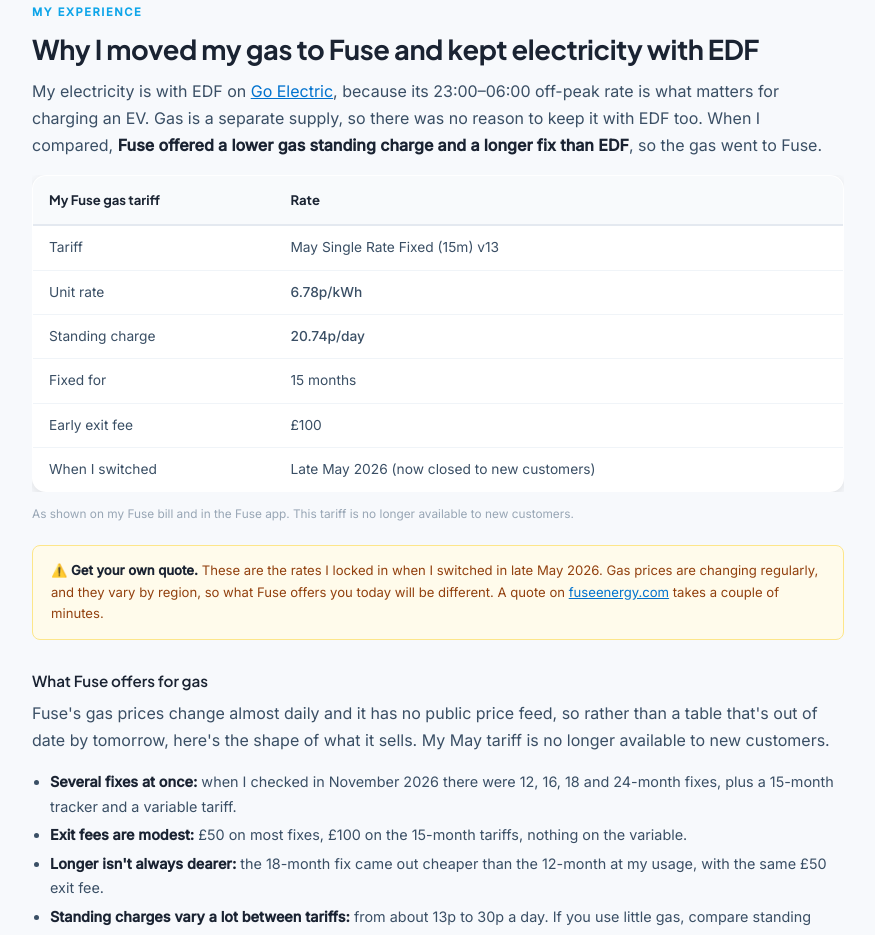
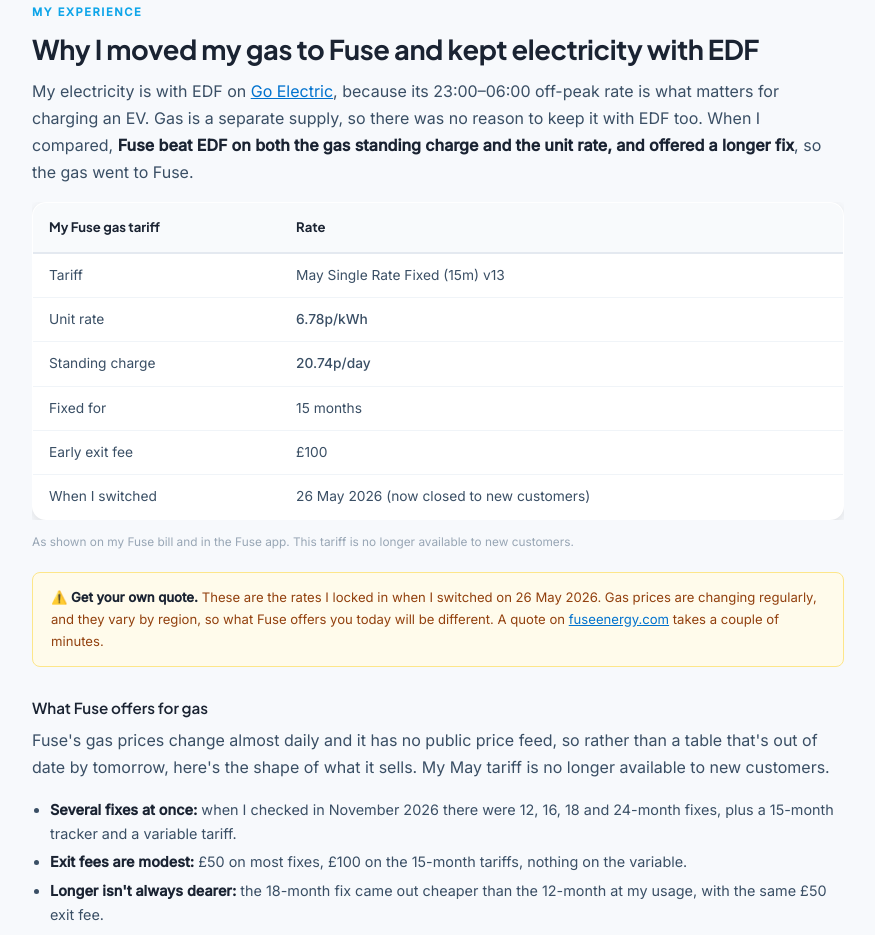
Before and after one commit to stevekirtley/evtariff, a plain HTML site: page fuse-energy-referral-code.html in a window 1280 px wide. Shown: the part 3890-4825 px from the top of the page, without its empty margins (202-1077 px from the left). Drawn offline with Linux system fonts and the light colour scheme.

Commit message:
Give the 26 May gas switch date and note Fuse beat EDF on both rates
Co-Authored-By: Claude Opus 5.5 <noreply@anthropic.com>

```diff
--- a/fuse-energy-referral-code.html
+++ b/fuse-energy-referral-code.html
@@ -307,7 +307,7 @@
   <div class="container">
     <div class="section-label">My experience</div>
     <h2 id="why-heading">Why I moved my gas to Fuse and kept electricity with EDF</h2>
-    <p>My electricity is with EDF on <a href="/best-octopus-intelligent-go-alternatives">Go Electric</a>, because its 23:00–06:00 off-peak rate is what matters for charging an EV. Gas is a separate supply, so there was no reason to keep it with EDF too. When I compared, <strong>Fuse offered a lower gas standing charge and a longer fix than EDF</strong>, so the gas went to Fuse.</p>
+    <p>My electricity is with EDF on <a href="/best-octopus-intelligent-go-alternatives">Go Electric</a>, because its 23:00–06:00 off-peak rate is what matters for charging an EV. Gas is a separate supply, so there was no reason to keep it with EDF too. When I compared, <strong>Fuse beat EDF on both the gas standing charge and the unit rate, and offered a longer fix</strong>, so the gas went to Fuse.</p>
     <div style="overflow-x:auto;">
       <table class="data-table" aria-label="My Fuse gas rates">
         <thead><tr><th scope="col">My Fuse gas tariff</th><th scope="col">Rate</th></tr></thead>
@@ -317,13 +317,12 @@
           <tr><td>Standing charge</td><td class="val-good">20.74p/day</td></tr>
           <tr><td>Fixed for</td><td>15 months</td></tr>
           <tr><td>Early exit fee</td><td>£100</td></tr>
-          <tr><td>When I switched</td><td>Late May 2026 (now closed to new customers)</td></tr>
+          <tr><td>When I switched</td><td>26 May 2026 (now closed to new customers)</td></tr>
         </tbody>
       </table>
     </div>
     <p class="table-note">As shown on my Fuse bill and in the Fuse app. This tariff is no longer available to new customers.</p>
-    <div class="alert">⚠️ <strong>Get your own quote.</strong> These are the rates I locked in when I switched in late May 2026. Gas prices are changing regularly, and they vary by region, so what Fuse offers you today will be different. A quote on <a href="https://www.fuseenergy.com" target="_blank" rel="noopener">fuseenergy.com</a> takes a couple of minutes.</div>
-    <!-- TODO: add the EDF gas rates you compared against in May 2026. -->
+    <div class="alert">⚠️ <strong>Get your own quote.</strong> These are the rates I locked in when I switched on 26 May 2026. Gas prices are changing regularly, and they vary by region, so what Fuse offers you today will be different. A quote on <a href="https://www.fuseenergy.com" target="_blank" rel="noopener">fuseenergy.com</a> takes a couple of minutes.</div>
 
     <h3 style="margin-top:28px;">What Fuse offers for gas</h3>
     <p>Fuse's gas prices change almost daily and it has no public price feed, so rather than a table that's out of date by tomorrow, here's the shape of what it sells. My May tariff is no longer available to new customers.</p>
```
Also changed, not shown: edf-referral-code.html (+1 -1 lines).
